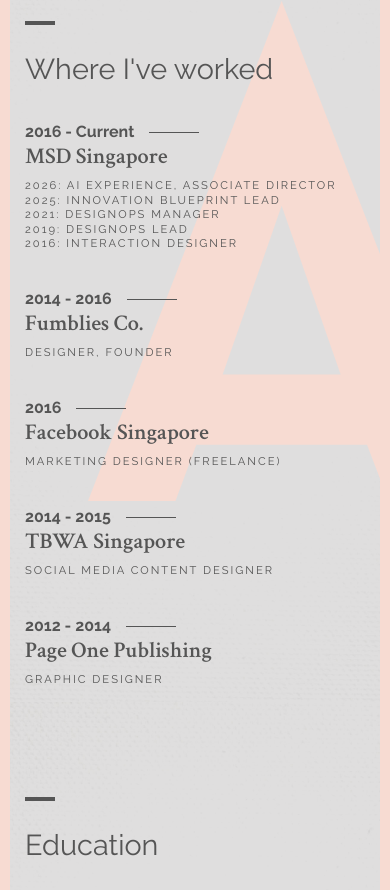
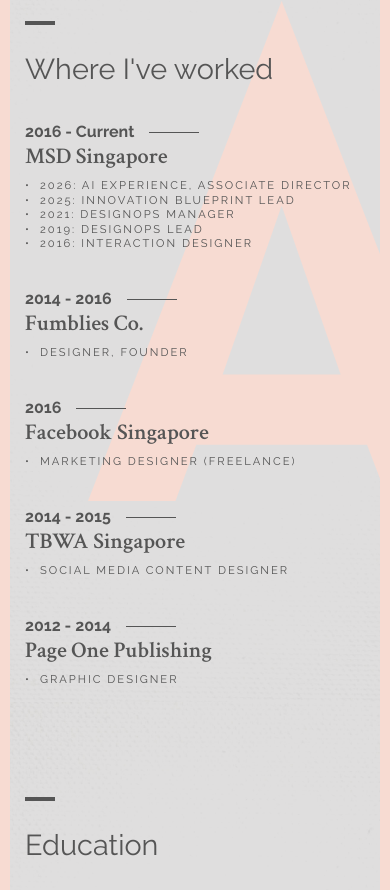
Before and after one commit to evontay/evontay.github.io, a website: page index.html in a window 390 px wide. Shown: the part 2674-3564 px from the top of the page. Drawn offline with nearby package versions, Linux system fonts and the light colour scheme.

Commit message:
Add bullet points to role/course sub-items, fix footer paragraph specificity
Scope the mobile #contact1 > p rule to p.serif so it no longer overrides the footer copyright line's intended font size. Add bulleted, hanging-indent list styling to .role/.quali sub-items under work and education entries.

```diff
--- a/app.css
+++ b/app.css
@@ -238,7 +238,7 @@
         font-size: 2em;
     }
 
-    #contact1 > p {
+    #contact1 > p.serif {
         font-size: 1.1em !important;
         max-width: 90% !important;
         padding-bottom: 20px;
@@ -764,6 +764,14 @@
   letter-spacing: 2px;
   font-size: 0.9em;
   line-height: 1.3;
+  position: relative;
+  padding-left: 15px;
+}
+
+.role::before, .quali::before {
+  content: "\2022";
+  position: absolute;
+  left: 0;
 }
 
 
```
